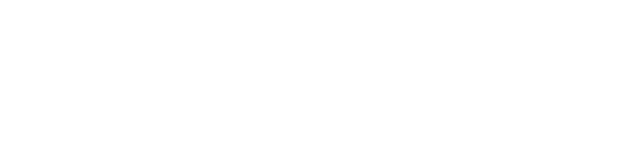
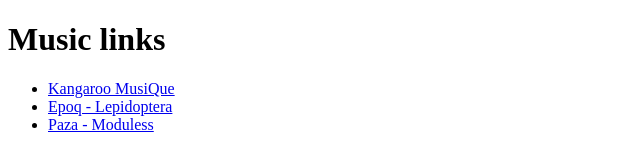
Before and after one commit to acciojob/semantic-navbar-and-audios-RitikRunner, a website: page main.html in a window 1280 px wide. Shown: the whole page, without its empty margins (0-640 px from the left). Drawn offline with Linux system fonts and the light colour scheme.

Commit message:
created a submission

```diff
--- a/main.html
+++ b/main.html
@@ -4,10 +4,27 @@
 
 <head>
 	<link rel="stylesheet" href="styles.css">
+	<title>Music Links</title>
 </head>
 
 <body>
 	<!-- the entire body must be written by student -->
+	<h1>Music links</h1>
+	<nav>
+		<ul>
+			<li>
+				<a href="http://commondatastorage.googleapis.com/codeskulptor-demos/DDR_assets/Kangaroo_MusiQue_-_The_Neverwritten_Role_Playing_Game.mp3">Kangaroo MusiQue</a>
+			    <br>
+			</li>
+			<li>
+				<a href="http://commondatastorage.googleapis.com/codeskulptor-assets/Epoq-Lepidoptera.ogg">Epoq - Lepidoptera</a>
+			</li>
+			<li>
+				<a href="http://codeskulptor-demos.commondatastorage.googleapis.com/pang/paza-moduless.mp3">Paza - Moduless
+                </a>
+			</li>
+		</ul>
+	</nav>
     <script type="text/javascript" src="./script.js">
 </script>
 
```
